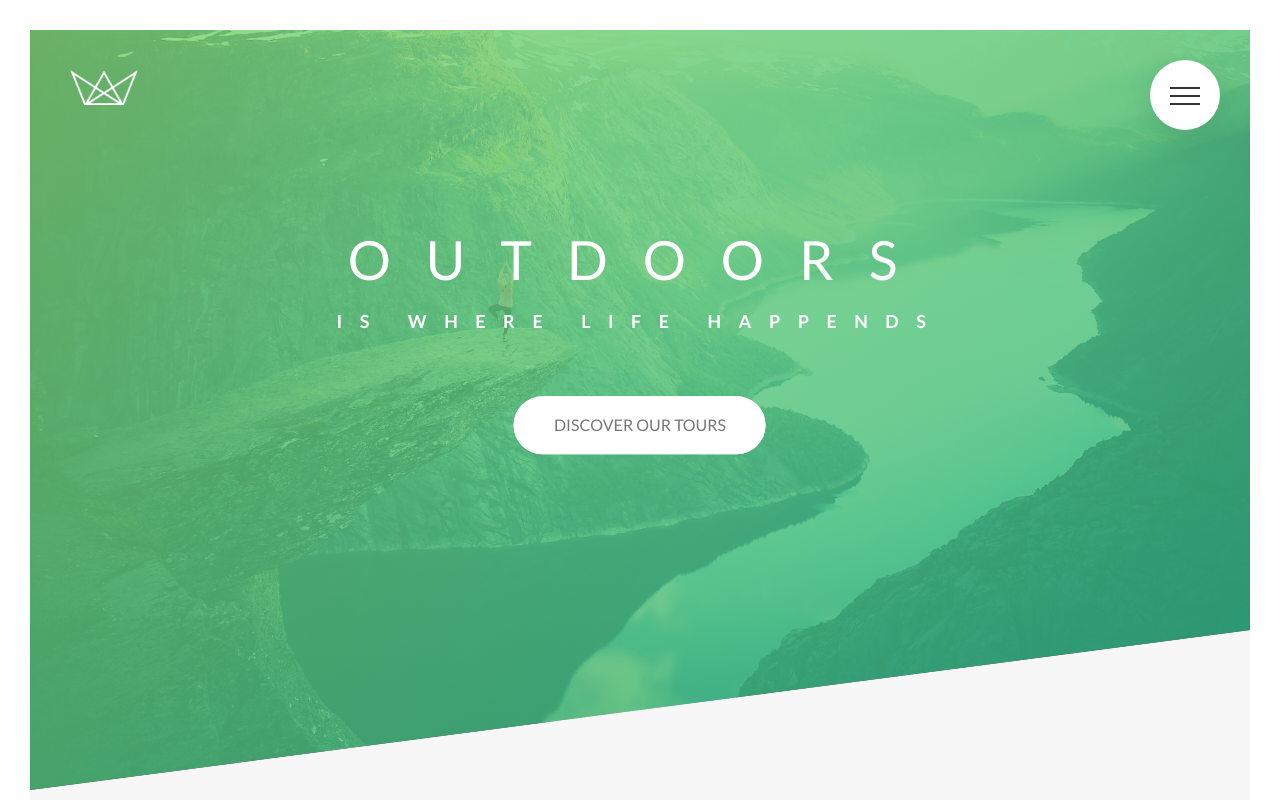
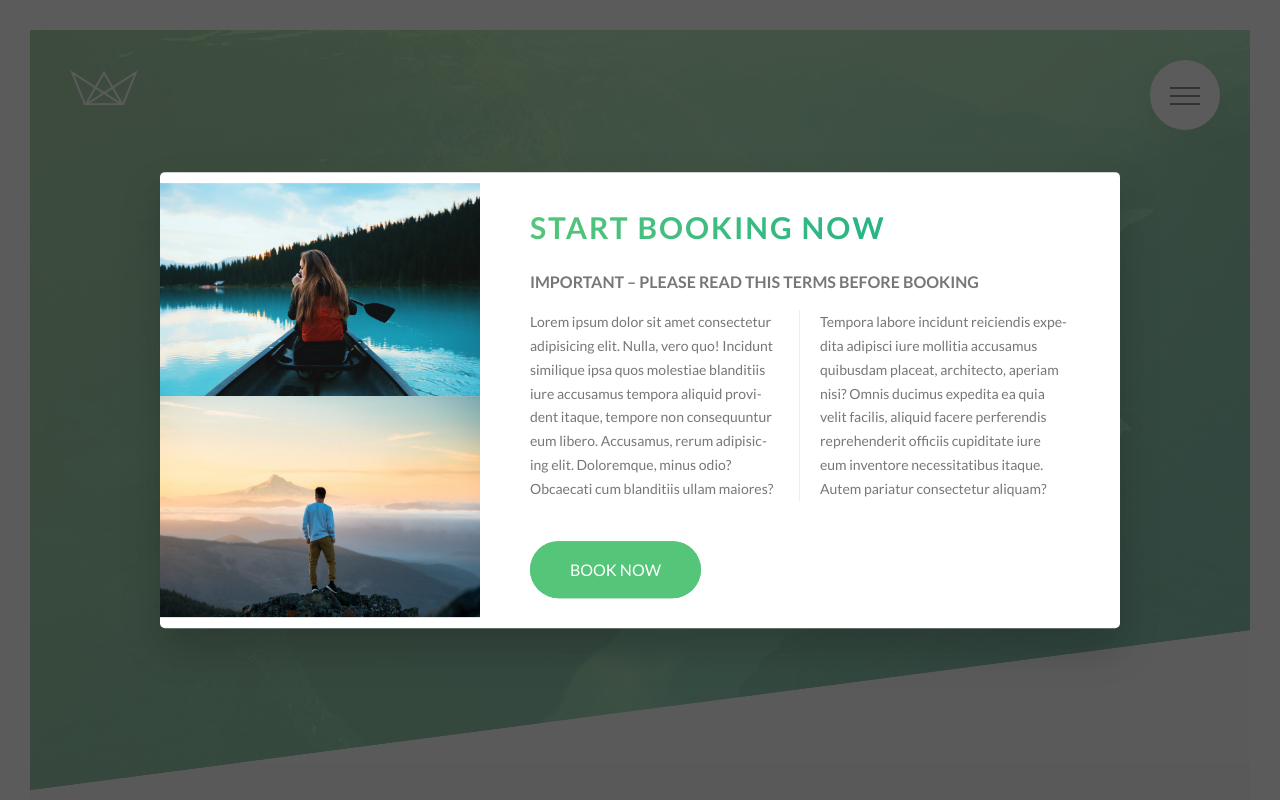
Before and after one commit to GeViN-Gl/Natours, a website: page index.html in a window 1280 px wide. Shown: the top 800 px of the page. Drawn offline with nearby package versions, Linux system fonts and the light colour scheme.

Commit message:
popup layout&content

```diff
--- a/index.html
+++ b/index.html
@@ -15,6 +15,7 @@
     <title>Natours | Exciting tours for adventurous people</title>
   </head>
   <body>
+    <!-- nav z-index 5-00 -->
     <div class="navigation">
       <input type="checkbox" class="navigation__checkbox" id="navi-toggle" />
       <label for="navi-toggle" class="navigation__button">
@@ -424,6 +425,41 @@
       </div>
     </footer>
 
+    <!-- popup z-index 10-00 -->
+    <aside class="popup">
+      <div class="popup__content">
+        <div class="popup__left">
+          <img src="img/nat-8.jpg" alt="River tour photo" class="popup__img" />
+          <img
+            src="img/nat-9.jpg"
+            alt="Mountain tour photo"
+            class="popup__img"
+          />
+        </div>
+        <div class="popup__right">
+          <h2 class="heading-secondary u-margin-bottom-small">
+            Start booking now
+          </h2>
+          <h3 class="heading-tertiary u-margin-bottom-small">
+            Important &ndash; Please read this terms before booking
+          </h3>
+          <p class="popup__text">
+            Lorem ipsum dolor sit amet consectetur adipisicing elit. Nulla, vero
+            quo! Incidunt similique ipsa quos molestiae blanditiis iure
+            accusamus tempora aliquid provident itaque, tempore non consequuntur
+            eum libero. Accusamus, rerum adipisicing elit. Doloremque, minus
+            odio? Obcaecati cum blanditiis ullam maiores? Tempora labore
+            incidunt reiciendis expedita adipisci iure mollitia accusamus
+            quibusdam placeat, architecto, aperiam nisi? Omnis ducimus expedita
+            ea quia velit facilis, aliquid facere perferendis reprehenderit
+            officiis cupiditate iure eum inventore necessitatibus itaque. Autem
+            pariatur consectetur aliquam?
+          </p>
+          <a href="#" class="btn btn--green">Book now</a>
+        </div>
+      </div>
+    </aside>
+
     <script
       type="module"
       src="https://unpkg.com/ionicons@5.5.2/dist/ionicons/ionicons.esm.js"
--- /dev/null
+++ b/sass/components/_popup.scss
@@ -0,0 +1,48 @@
+.popup {
+  height: 100vh;
+  width: 100%;
+  position: fixed;
+  top: 0;
+  left: 0;
+  background-color: rgba($color-grey-dark-3, 0.8);
+  z-index: 1000; //z 10-00
+
+  &__content {
+    @include absolute_center;
+    // margin: 0 auto;
+
+    width: 75%;
+    //height: 25rem; //just for test
+    background-color: $color-white;
+    box-shadow: 0 2rem 4rem rgba($color-black, 0.2);
+    border-radius: 0.5rem;
+    display: flex;
+    align-items: center;
+    overflow: hidden;
+  }
+
+  &__left {
+    flex-basis: 33.33%;
+  }
+
+  &__right {
+    flex-basis: 66.67%;
+    padding: 3rem 5rem;
+  }
+
+  &__img {
+    display: block;
+    width: 100%;
+  }
+
+  &__text {
+    font-size: $font-size-small;
+    margin-bottom: 4rem;
+
+    column-count: 2;
+    column-gap: 4rem;
+    column-rule: 1px solid $color-grey-light-2;
+
+    hyphens: auto;
+  }
+}
--- a/sass/layout/_grid.scss
+++ b/sass/layout/_grid.scss
@@ -46,3 +46,7 @@
   @include flex_row(0, 2rem);
   justify-content: space-between;
 }
+
+.container-pop-up {
+  @extend %containers-placeholder;
+}
--- a/sass/main.scss
+++ b/sass/main.scss
@@ -16,6 +16,7 @@
 @import "components/feature-box";
 @import "components/form";
 @import "components/story";
+@import "components/popup";
 
 @import "layout/grid";
 @import "layout/navigation";
```
Also changed, not shown: css/style.css.
